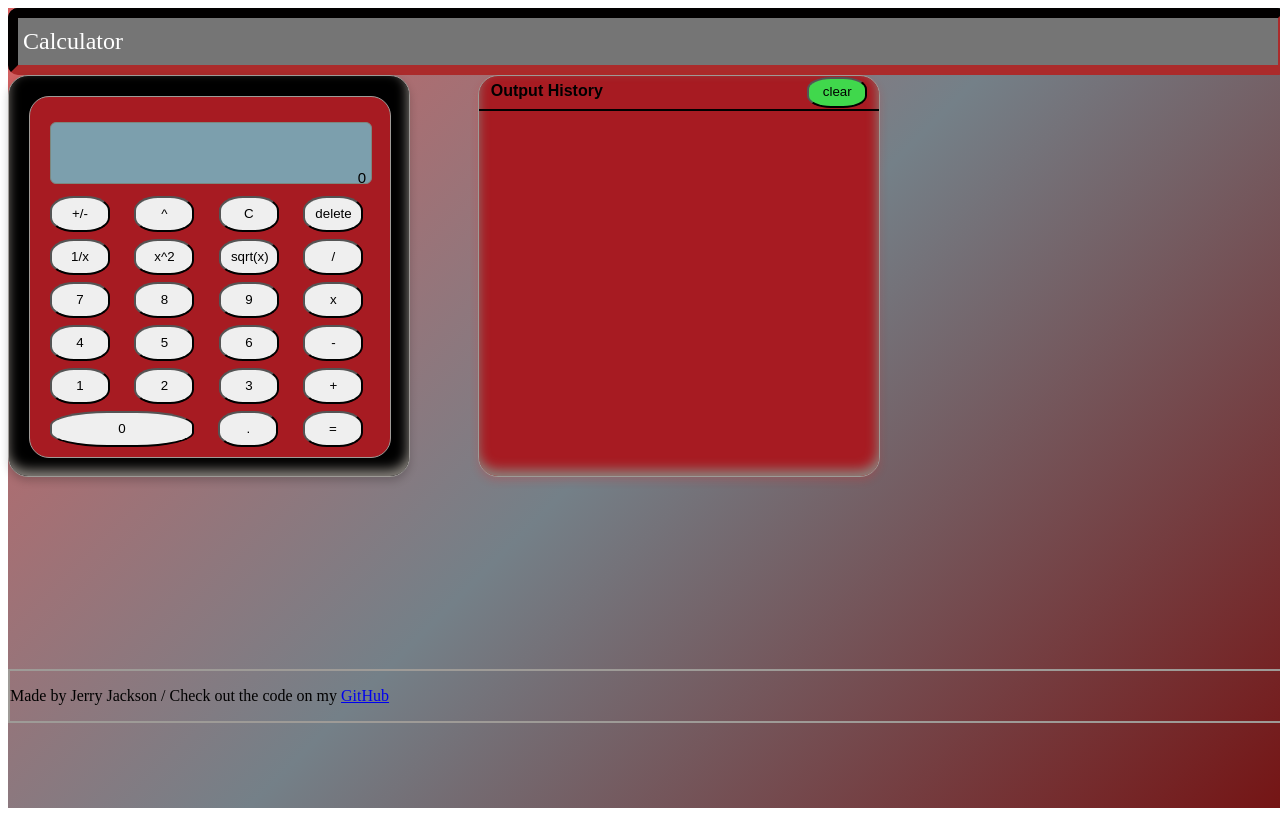
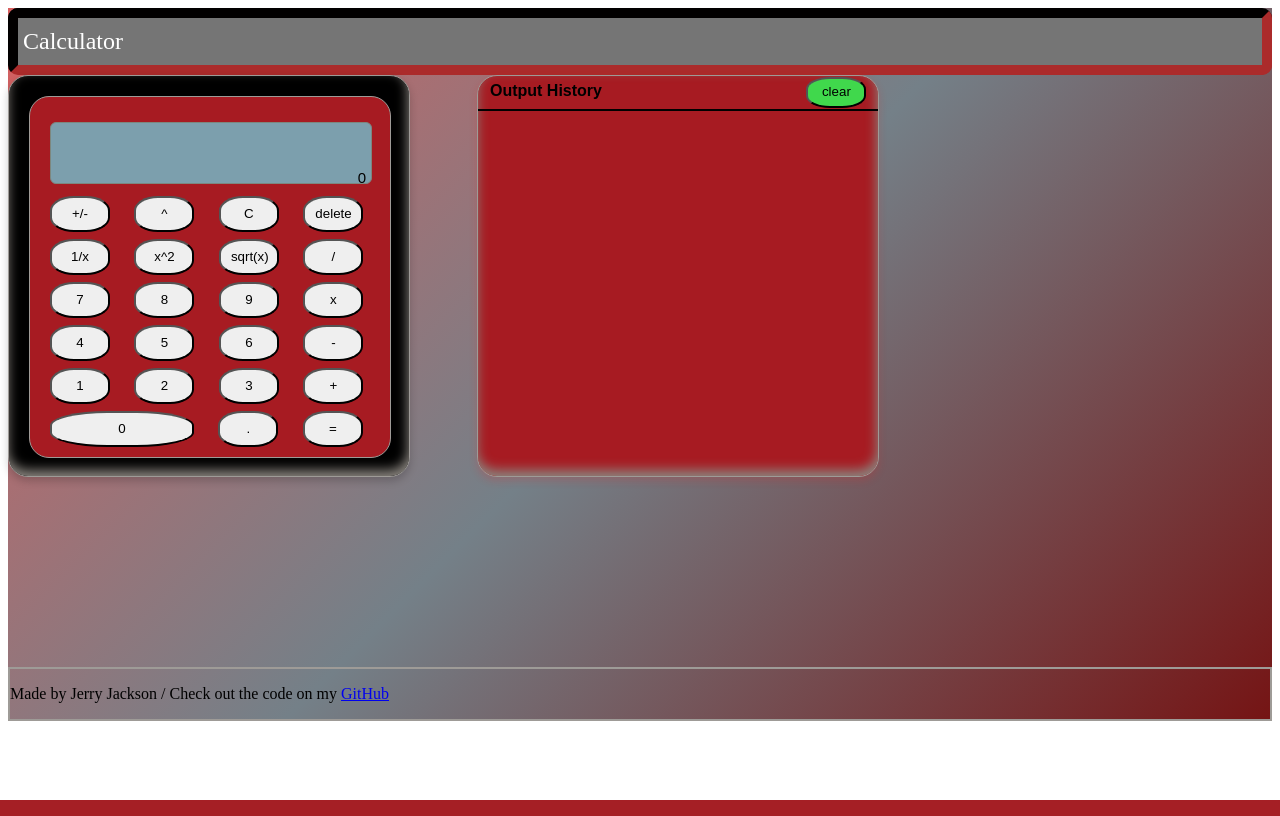
Before and after one commit to jerrylj2/Calculator, a Flask app: page / in a window 1280 px wide. Run offline with Flask 2, Linux system fonts and the light colour scheme; lists and menus that the app fills with data are empty.

Commit message:
Adjusting dimensions of the body

```diff
--- a/static/site.css
+++ b/static/site.css
@@ -9,10 +9,7 @@
 }
 
 .body {
-    background-color: lightslategray;
     background: linear-gradient(135deg, #d85f5f 0%, #748088 50%, #751414 100%);
-    width: 100vw;
-    min-height: 100vh;
   }
 
 .outer-box {
```
